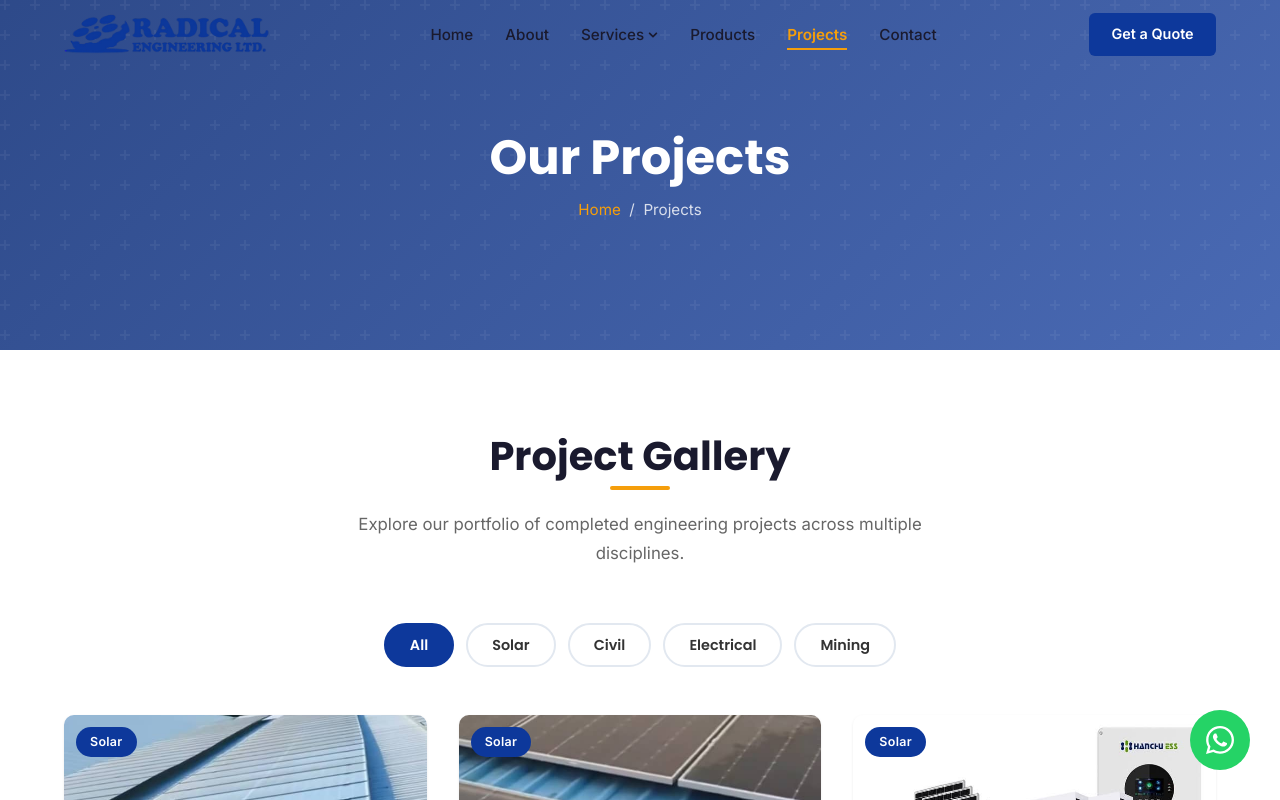
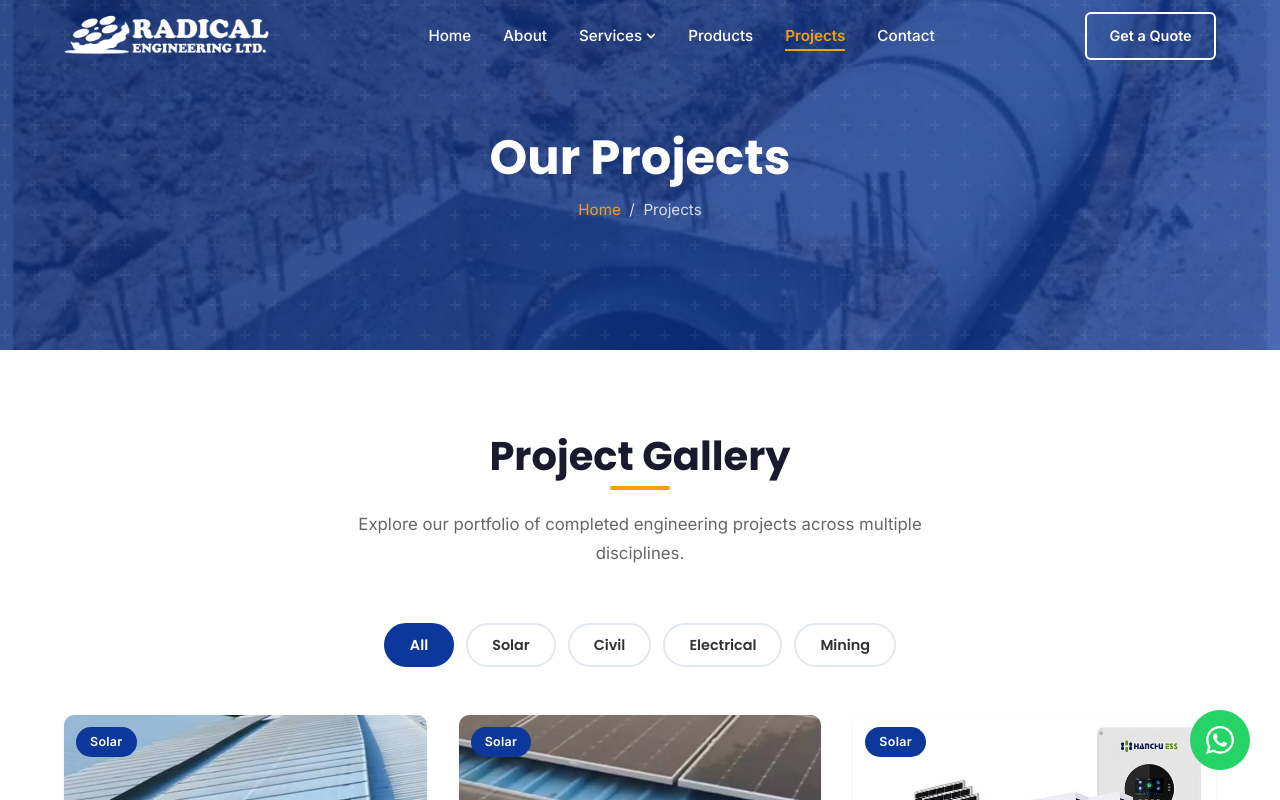
Before and after one commit to jamesnjovu/radical_engineering_limited_website, a React (Vite) app: page /projects in a window 1280 px wide. Shown: the top 800 px of the page. Built offline with nearby package versions, Linux system fonts and the light colour scheme.

Commit message:
feat: implement transparent-to-solid navbar transition and update page banner images

```diff
--- a/src/components/Navbar.css
+++ b/src/components/Navbar.css
@@ -25,6 +25,12 @@
 .navbar__logo img {
   height: 45px;
   width: auto;
+  filter: brightness(0) invert(1);
+  transition: filter 0.3s ease;
+}
+
+.navbar.scrolled .navbar__logo img {
+  filter: none;
 }
 
 .navbar__links {
@@ -38,12 +44,16 @@
 
 .navbar__link {
   text-decoration: none;
-  color: #1a1a2e;
+  color: #fff;
   font-weight: 500;
   font-size: 0.95rem;
   position: relative;
   transition: color 0.3s ease;
   padding: 0.25rem 0;
+}
+
+.navbar.scrolled .navbar__link {
+  color: #1a1a2e;
 }
 
 .navbar__link::after {
@@ -58,6 +68,10 @@
 }
 
 .navbar__link:hover {
+  color: #f59e0b;
+}
+
+.navbar.scrolled .navbar__link:hover {
   color: #0d389b;
 }
 
@@ -69,6 +83,10 @@
 .navbar__link--active {
   color: #f59e0b;
   font-weight: 600;
+}
+
+.navbar.scrolled .navbar__link--active {
+  color: #f59e0b;
 }
 
 /* Dropdown arrow */
@@ -160,19 +178,31 @@
 .navbar__btn {
   display: inline-block;
   padding: 0.6rem 1.4rem;
-  background: #0d389b;
+  background: transparent;
   color: #fff;
+  border: 2px solid #fff;
   border-radius: 6px;
   text-decoration: none;
   font-weight: 600;
   font-size: 0.9rem;
-  transition: background 0.3s ease, transform 0.2s ease;
+  transition: background 0.3s ease, color 0.3s ease, border-color 0.3s ease, transform 0.2s ease;
 }
 
 .navbar__btn:hover {
-  background: #0a2d7a;
+  background: rgba(255, 255, 255, 0.15);
   color: #fff;
   transform: translateY(-1px);
+}
+
+.navbar.scrolled .navbar__btn {
+  background: #0d389b;
+  color: #fff;
+  border-color: #0d389b;
+}
+
+.navbar.scrolled .navbar__btn:hover {
+  background: #0a2d7a;
+  border-color: #0a2d7a;
 }
 
 .navbar__links-cta {
@@ -184,9 +214,14 @@
   background: none;
   border: none;
   font-size: 28px;
-  color: #1a1a2e;
+  color: #fff;
   cursor: pointer;
   z-index: 1001;
+  transition: color 0.3s ease;
+}
+
+.navbar.scrolled .navbar__hamburger {
+  color: #1a1a2e;
 }
 
 .navbar__overlay {
@@ -244,6 +279,13 @@
     padding: 0.85rem 0;
     font-size: 1.05rem;
     border-bottom: 1px solid #f0f0f0;
+    color: #1a1a2e;
+  }
+
+  .navbar__links .navbar__btn {
+    background: #0d389b;
+    color: #fff;
+    border-color: #0d389b;
   }
 
   /* Hide desktop dropdown */
--- a/src/pages/About.jsx
+++ b/src/pages/About.jsx
@@ -82,7 +82,7 @@ const About = () => {
   return (
     <>
       {/* Page Banner */}
-      <section className="page-banner" style={{ backgroundImage: "url(/images/WhatsApp Image 2026-03-28 at 22.02.42 (2).jpeg)" }}>
+      <section className="page-banner" style={{ backgroundImage: "url(/images/WhatsApp Image 2026-03-23 at 13.12.11.jpeg)" }}>
         <h1>About Us</h1>
         <div className="breadcrumb">
           <Link to="/">Home</Link> &nbsp;/&nbsp; About
--- a/src/pages/Contact.jsx
+++ b/src/pages/Contact.jsx
@@ -42,7 +42,7 @@ const Contact = () => {
   return (
     <>
       {/* Page Banner */}
-      <section className="page-banner" style={{ backgroundImage: "url(/images/WhatsApp Image 2026-03-23 at 13.10.58.jpeg)" }}>
+      <section className="page-banner" style={{ backgroundImage: "url(/images/WhatsApp Image 2026-02-10 at 18.38.02 (1).jpeg)" }}>
         <h1>Contact Us</h1>
         <div className="breadcrumb">
           <Link to="/">Home</Link> &nbsp;/&nbsp; Contact
--- a/src/pages/Projects.jsx
+++ b/src/pages/Projects.jsx
@@ -35,7 +35,7 @@ const Projects = () => {
   return (
     <>
       {/* Page Banner */}
-      <section className="page-banner" style={{ backgroundImage: "url(/images/road constructed.jpeg)" }}>
+      <section className="page-banner" style={{ backgroundImage: "url(/images/works.jpeg)" }}>
         <h1>Our Projects</h1>
         <div className="breadcrumb">
           <Link to="/">Home</Link> &nbsp;/&nbsp; Projects
--- a/src/pages/Services.jsx
+++ b/src/pages/Services.jsx
@@ -109,7 +109,7 @@ const Services = () => {
   return (
     <>
       {/* Page Banner */}
-      <section className="page-banner" style={{ backgroundImage: 'url(/images/solar roof 2.jpeg)' }}>
+      <section className="page-banner" style={{ backgroundImage: 'url(/images/WhatsApp Image 2026-03-19 at 15.10.35.jpeg)' }}>
         <h1>Our Services</h1>
         <div className="breadcrumb">
           <Link to="/">Home</Link> &nbsp;/&nbsp; Services
```
Also changed, not shown: src/index.css (+42 -19 lines).
